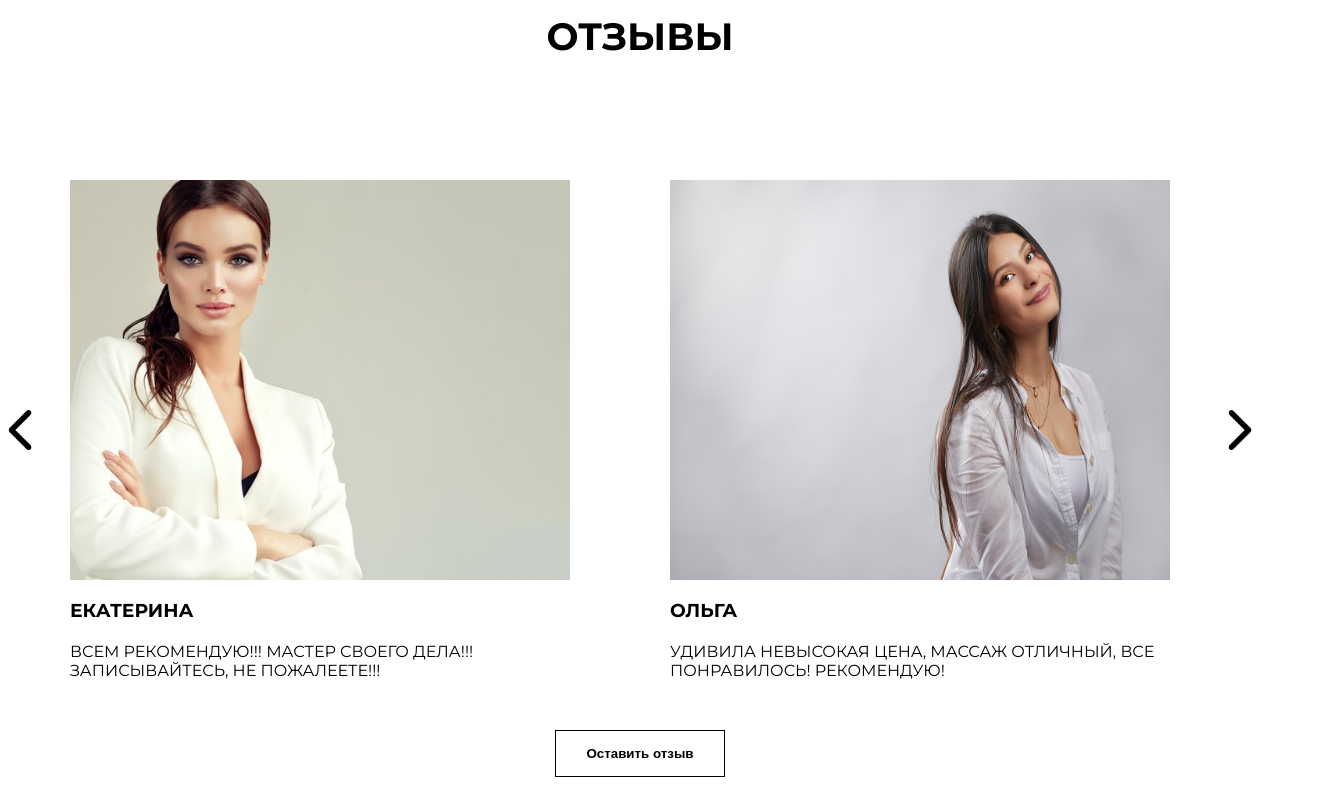
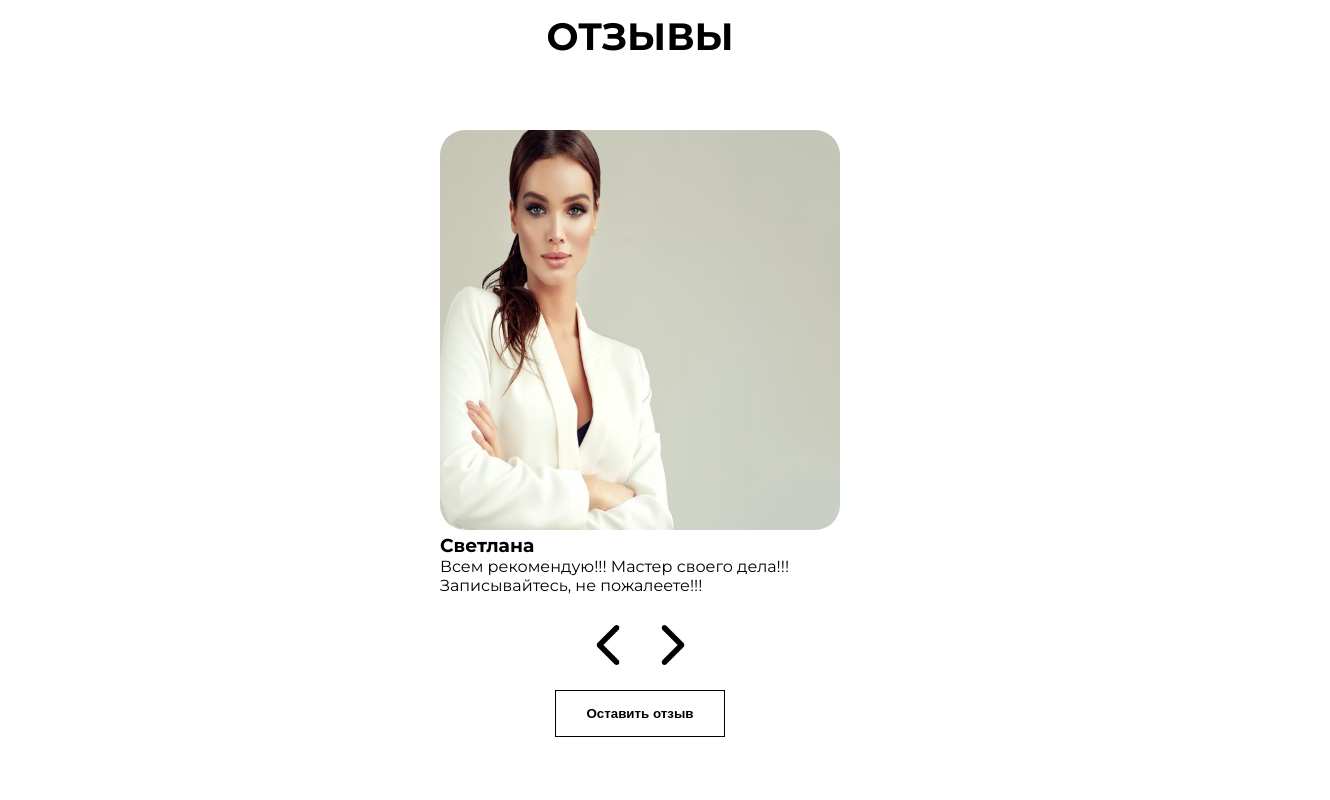
Before and after one commit to VanyaKornev2089/diplom, a plain HTML site: page index.html in a window 1280 px wide. Shown: the part 3380-4180 px from the top of the page, 1330 px wide, since content can reach past the window. Drawn offline with Linux system fonts and the light colour scheme.

Commit message:
Add files via upload

```diff
--- a/css/style.css
+++ b/css/style.css
@@ -241,24 +241,6 @@ a {
     margin-bottom: 15px;
     font-size: 24px;
 }
-.people__title::after{
-    content: '';
-    position: absolute;
-    top: 295px;
-    left: -50px;
-    width: 40px;
-    height: 40px;
-    background: url('../img/left.png') no-repeat center / cover;
-}
-.people__title::before{
-    content: '';
-    position: absolute;
-    top: 295px;
-    right: -50px;
-    width: 40px;
-    height: 40px;
-    background: url('../img/right.png') no-repeat center / cover;
-}
 
 /* people */
 
@@ -337,41 +319,43 @@ a {
     align-items: center;
     position: relative;
 }
-.feedback-content-one{
+/* .feedback-content{
     max-width: 500px;
     margin: 50px;
 }
-.feedback-content-one__name{
+.feedback-content__img{
+    width: 100%;
+    height: 400px;
+}
+.feedback-content__name{
     margin-top: 15px;
     text-transform: uppercase;
 }
-.feedback-content-one__img{
+.feedback-content__text{
+    text-transform: uppercase;
+    margin-top: 20px;
+} */
+.feedback-content{
+    display: flex;
+    justify-content: center;
+    align-items: center;
+    margin-bottom: 30px;
+}
+.feedback-content-item{
+    max-width: 400px;
+    width: 100%;
+}
+.feedback-content__img{
+    max-width: 400px;
     width: 100%;
     height: 400px;
+    border-radius: 25px;
 }
-.feedback-content-one__text{
-    text-transform: uppercase;
-    margin-top: 20px;
-}
-.feedback-content-two{
-    max-width: 500px;
-    margin: 50px;
-}
-.feedback-content-two__img{
-    width: 100%;
-    height: 400px;
-}
-.feedback-content-two__name{
-    margin-top: 15px;
-    text-transform: uppercase;
-}
-.feedback-content-two__text{
-    text-transform: uppercase;
-    margin-top: 20px;
+.feedback-slider-arrows{
+    display: flex;
+    justify-content: center;
 }
 .feedback-content__arrow--left{
-    position: absolute;
-    left: 0;
     width: 40px;
     height: 40px;
     cursor: pointer;
@@ -380,6 +364,7 @@ a {
     width: 40px;
     height: 40px;
     cursor: pointer;
+    margin-left: 25px;
 }
 .feedback__button{
     padding: 15px 30px;
@@ -387,6 +372,7 @@ a {
     border: 1px solid #000;
     font-weight: bold;
     transition: all .3s;
+    margin-top: 25px;
 }
 .feedback__button:hover{
     background: black;
--- a/index.html
+++ b/index.html
@@ -132,16 +132,33 @@
             <div class="container">
                 <h2 class="feedback-title">ОТЗЫВЫ</h2>
                 <div class="feedback-content">
-                    <div class="feedback-content-one">
-                        <img src="./img/feed.jpg" alt="girl" class="feedback-content-one__img">
-                        <h3 class="feedback-content-one__name">ЕКАТЕРИНА</h3>
-                        <p class="feedback-content-one__text">Всем рекомендую!!! Мастер своего дела!!! Записывайтесь, не пожалеете!!!</p>
+                    <div class="feedback-content-item">
+                        <img src="./img/feedback/feed.jpg" alt="girl" class="feedback-content__img">
+                        <h3 class="feedback-content__name">Светлана</h3>
+                        <p class="feedback-content__text">Всем рекомендую!!! Мастер своего дела!!! Записывайтесь, не пожалеете!!!</p>
                     </div>
-                    <div class="feedback-content-two">
-                        <img src="./img/feedb.jpg" alt="girl" class="feedback-content-two__img">
-                        <h3 class="feedback-content-two__name">Ольга</h3>
-                        <p class="feedback-content-two__text">Удивила невысокая цена, массаж отличный, все понравилось! Рекомендую!</p>
+                    <div class="feedback-content-item">
+                        <img src="./img/feedback/feedb.jpg" alt="girl" class="feedback-content__img">
+                        <h3 class="feedback-content__name">Ольга</h3>
+                        <p class="feedback-content__text">Удивила невысокая цена, массаж отличный, все понравилось! Рекомендую!</p>
                     </div>
+                    <div class="feedback-content-item">
+                        <img src="./img/feedback/wm.jpg" alt="girl" class="feedback-content__img">
+                        <h3 class="feedback-content__name">Марина</h3>
+                        <p class="feedback-content__text">Перед днем рождения пришла в салон на маникюр первый раз. Очень понравились дружелюбные мастера, да и вся атмосфера в целом. Приятно удивила скидка 10% в честь приближающегося праздника.</p>
+                    </div>
+                    <div class="feedback-content-item">
+                        <img src="./img/feedback/wm1.jpg" alt="girl" class="feedback-content__img">
+                        <h3 class="feedback-content__name">Катя</h3>
+                        <p class="feedback-content__text">Спасибо за красивый маникюрчик. Очень ярко, сочно и красиво. Как я и просила. Делали маникюр конечно долго, но зато качественно.</p>
+                    </div>
+                    <div class="feedback-content-item">
+                        <img src="./img/feedback/wm2.jpg" alt="girl" class="feedback-content__img">
+                        <h3 class="feedback-content__name">Даша</h3>
+                        <p class="feedback-content__text">Очень хороший салон красоты с высококвалифицированными и компетентными мастерами, которые знают свою дело. Была здесь не один раз и всегда выхожу довольная, с кучей положительных эмоций как от результата проделанной работы, так и от атмосферы салона в общем. Как ходила сюда, так и буду ходить. Идти в другой салон и менять мастера теперь боюсь!</p>
+                    </div>
+                </div>
+                <div class="feedback-slider-arrows">
                     <img src="./img/left.png" alt="left" class="feedback-content__arrow--left">
                     <img src="./img/right.png" alt="left" class="feedback-content__arrow--right">
                 </div>
@@ -195,6 +212,7 @@
                 <form action="#" class="modal-form">
                     <input type="text" class="modal-form__input" placeholder="Имя">
                     <textarea name="modal_comment"class="modal-form__input modal-form__textarea" placeholder="Ваш отзыв"></textarea>
+                    <input type="file" class="modal-form__input">
                     <input type="submit" class="modal-form__button">
                 </form>
             </div>
--- a/js/main.js
+++ b/js/main.js
@@ -13,3 +13,42 @@ modalBlock.addEventListener('click', (event) => {
         modalBlock.classList.remove('active')
     }
 })
+
+// slider
+
+const slider = () => {
+    const sliderItems = document.querySelectorAll('.feedback-content-item')
+    const sliderArrowRight = document.querySelector('.feedback-content__arrow--right')
+    const sliderArrowLeft = document.querySelector('.feedback-content__arrow--left')
+    const sliderLength = sliderItems.length;
+
+    let currentSlideIndex = 0;
+
+    const showSlide = (index) => {
+      sliderItems.forEach((item) => {
+        item.style.display = 'none';
+      });
+
+      sliderItems[index].style.display = 'block';
+    };
+
+    showSlide(currentSlideIndex);
+
+    sliderArrowRight.addEventListener('click', () => {
+      currentSlideIndex++;
+      if (currentSlideIndex >= sliderLength) {
+        currentSlideIndex = 0;
+      }
+      showSlide(currentSlideIndex);
+    });
+
+    sliderArrowLeft.addEventListener('click', () => {
+      currentSlideIndex--;
+      if (currentSlideIndex < 0) {
+        currentSlideIndex = sliderLength - 1;
+      }
+      showSlide(currentSlideIndex);
+    });
+  };
+
+  slider();
```
Also changed, not shown: img/Links_Erori+PureOnyx .txt (added), img/feedback/feed.jpg (added), img/feedback/feedb.jpg (added), img/feedback/wm.jpg (added), img/feedback/wm1.jpg (added), img/feedback/wm2.jpg (added).
